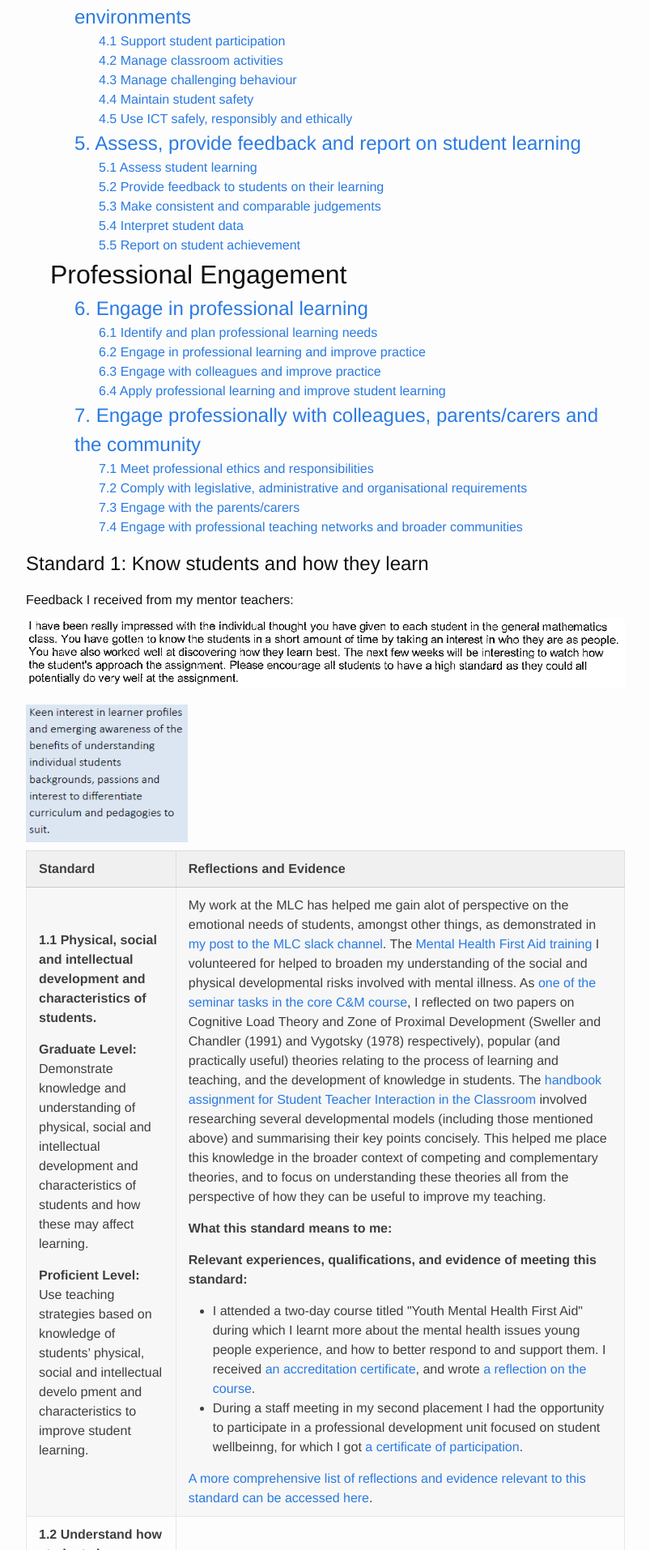
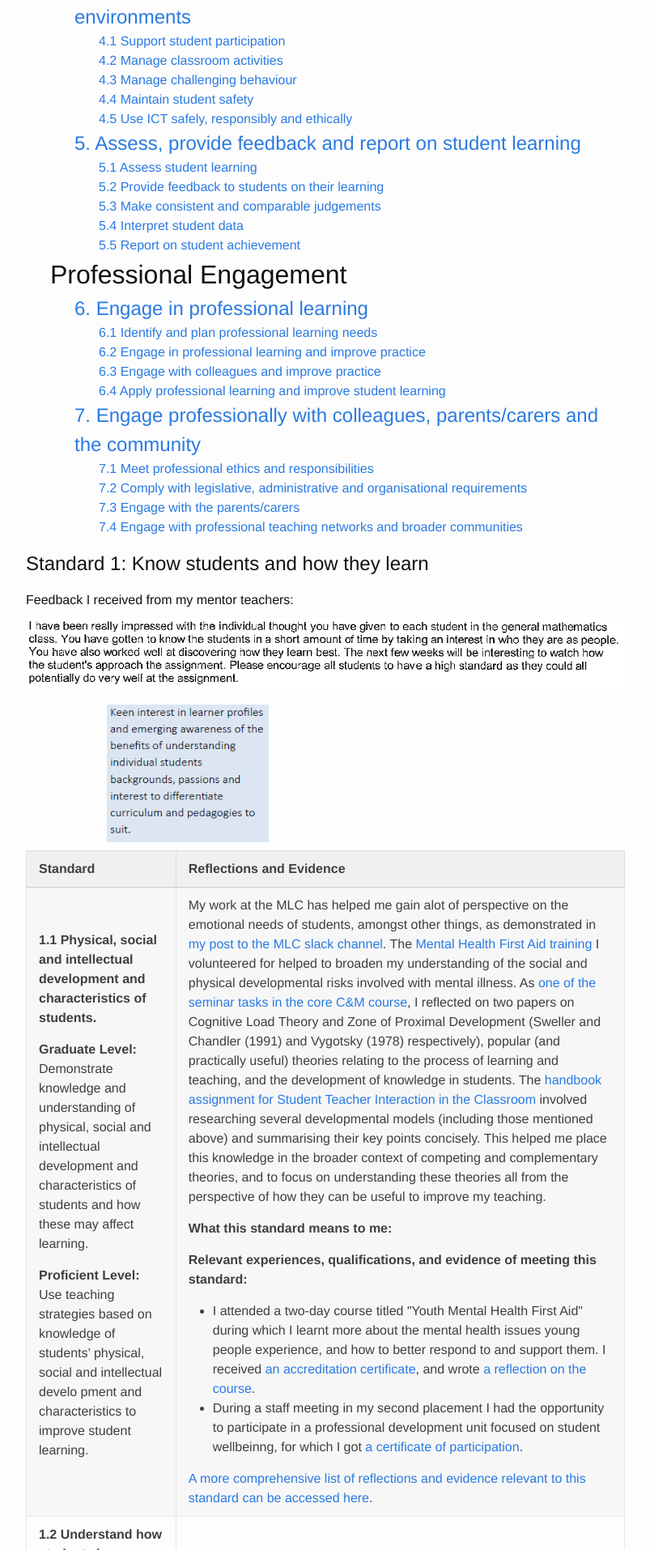
Before and after one commit to Armadilloa16/eportfolio, a Jekyll site: the page built from apst.html, in a window 1280 px wide. Shown: the part 1331-3245 px from the top of the page at 81% size, without its empty margins (238-1041 px from the left). Built offline with Jekyll 4.4.1, drawn with Linux system fonts in a browser that asks for light colours.

Commit message:
Slightly improved but still shit image spacing

```diff
--- a/apst.html
+++ b/apst.html
@@ -106,7 +106,7 @@ Feedback I received from my mentor teachers:
 
 <img src="{{ site.baseurl }}//files/placement/bhs/feedback/interim_mentor_1_apst_1.PNG" alt="Feedback" vspace="10" style="float:center">
 
-<img src="{{ site.baseurl }}//files/placement/bhs/feedback/interim_mentor_2_apst_1.PNG" alt="Feedback" vspace="10" style="float:center;width:200px">
+<img src="{{ site.baseurl }}//files/placement/bhs/feedback/interim_mentor_2_apst_1.PNG" alt="Feedback" vspace="10" hspace="100" style="float:center;width:200px">
 
 <table>
   <col style="width:25%">
@@ -317,7 +317,7 @@ Feedback I received from my mentor teachers:
 
 <img src="{{ site.baseurl }}//files/placement/bhs/feedback/interim_mentor_1_apst_2.PNG" alt="Feedback" vspace="10" style="float:center">
 
-<img src="{{ site.baseurl }}//files/placement/bhs/feedback/interim_mentor_2_apst_2.PNG" alt="Feedback" vspace="10" style="float:center;width:200px">
+<img src="{{ site.baseurl }}//files/placement/bhs/feedback/interim_mentor_2_apst_2.PNG" alt="Feedback" vspace="10" hspace="100" style="float:center;width:200px">
 
 <table>
   <col style="width:25%">
@@ -513,7 +513,7 @@ Feedback I received from my mentor teachers:
 
 <img src="{{ site.baseurl }}//files/placement/bhs/feedback/interim_mentor_1_apst_3_2.PNG" alt="Feedback" vspace="10" style="float:center">
 
-<img src="{{ site.baseurl }}//files/placement/bhs/feedback/interim_mentor_2_apst_3.PNG" alt="Feedback" vspace="10" style="float:center;width:200px">
+<img src="{{ site.baseurl }}//files/placement/bhs/feedback/interim_mentor_2_apst_3.PNG" alt="Feedback" vspace="10" hspace="100" style="float:center;width:200px">
 
 
 <table>
@@ -735,7 +735,7 @@ Feedback I received from my mentor teachers:
 
 <p>Feedback I received from one of my mentor teachers:</p>
 
-<img src="{{ site.baseurl }}//files/placement/bhs/feedback/interim_mentor_2_apst_4.PNG" alt="Feedback" vspace="10" style="float:center;width:200px">
+<img src="{{ site.baseurl }}//files/placement/bhs/feedback/interim_mentor_2_apst_4.PNG" alt="Feedback" vspace="10" hspace="100" style="float:center;width:200px">
 
 <table>
   <col style="width:25%">
@@ -894,7 +894,7 @@ Feedback I received from my mentor teachers:
 
 <img src="{{ site.baseurl }}//files/placement/bhs/feedback/interim_mentor_1_apst_5.PNG" alt="Feedback" vspace="10" style="float:center">
 
-<img src="{{ site.baseurl }}//files/placement/bhs/feedback/interim_mentor_2_apst_5.PNG" alt="Feedback" vspace="10" style="float:center;width:200px">
+<img src="{{ site.baseurl }}//files/placement/bhs/feedback/interim_mentor_2_apst_5.PNG" alt="Feedback" vspace="10" hspace="100" style="float:center;width:200px">
 
 <table>
   <col style="width:25%">
```
